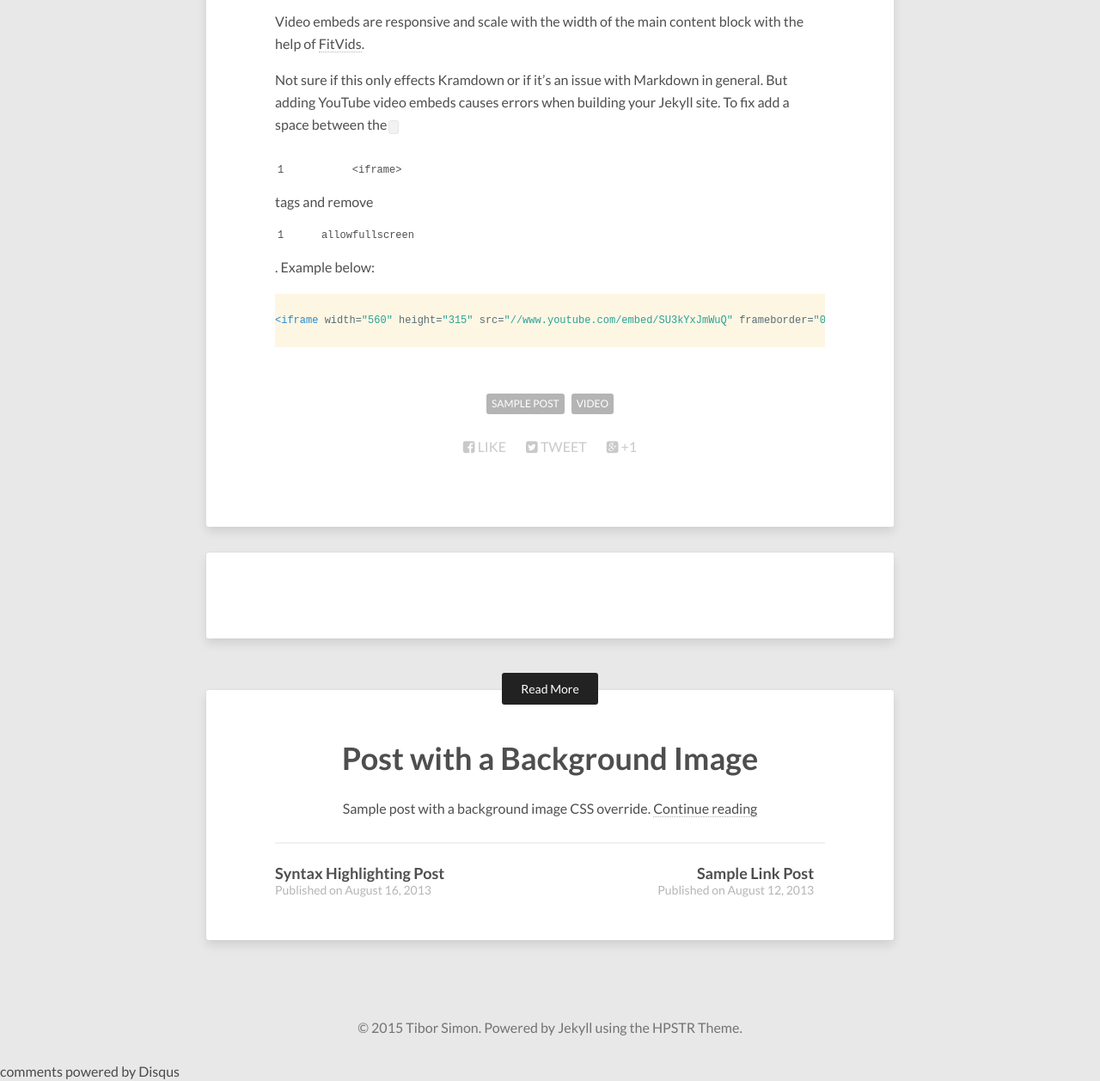
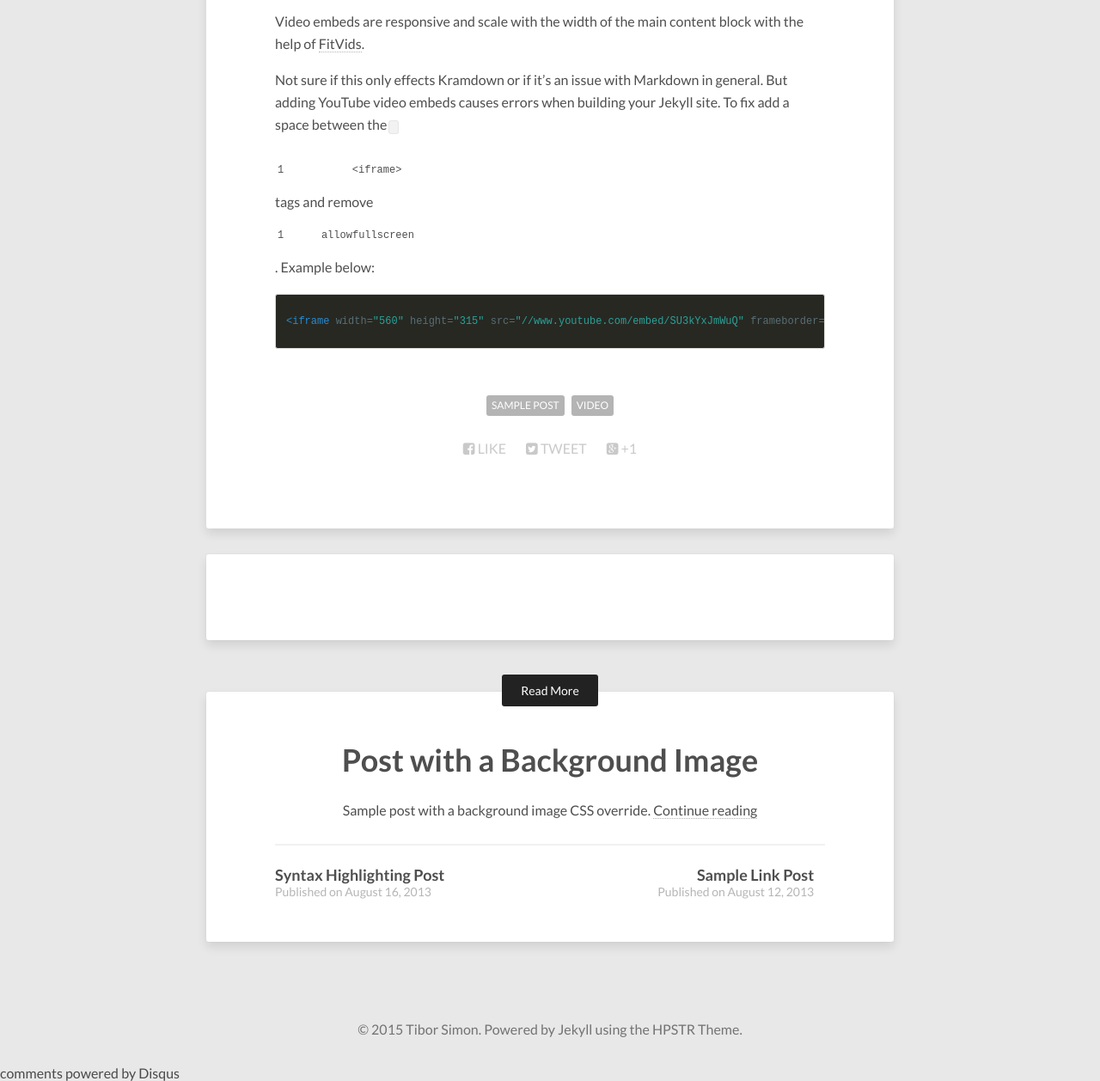
Before and after one commit to tiborsimon/tiborsimon.github.io, a Jekyll site: the page built from _posts/2013-06-25-video-post.md, in a window 1280 px wide, cut to the strip 605-1863 px from the top of the page. Shown: the whole strip at 86% size. Built offline with Jekyll 4.4.1, drawn with Linux system fonts in a browser that asks for light colours; nearby versions of some CDN libraries; comment, search, counter and statistics services are not loaded.

Commit message:
Solarized changed

```diff
--- a/_sass/_pygments.scss
+++ b/_sass/_pygments.scss
@@ -1,87 +1,83 @@
-/* Solarized Light
-
-For use with Jekyll and Pygments
-
-http://ethanschoonover.com/solarized
-
-SOLARIZED HEX      ROLE
---------- -------- ------------------------------------------
-base01    #586e75  body text / default code / primary content
-base1     #93a1a1  comments / secondary content
-base3     #fdf6e3  background
-orange    #cb4b16  constants
-red       #dc322f  regex, special keywords
-blue      #268bd2  reserved keywords
-cyan      #2aa198  strings, numbers
-green     #859900  operators, other keywords
-*/
-
-.highlight { background-color: #fdf6e3; color: #586e75 }
-.highlight .c { color: #93a1a1 } /* Comment */
-.highlight .err { color: #586e75 } /* Error */
-.highlight .g { color: #586e75 } /* Generic */
-.highlight .k { color: #859900 } /* Keyword */
-.highlight .l { color: #586e75 } /* Literal */
-.highlight .n { color: #586e75 } /* Name */
-.highlight .o { color: #859900 } /* Operator */
-.highlight .x { color: #cb4b16 } /* Other */
-.highlight .p { color: #586e75 } /* Punctuation */
-.highlight .cm { color: #93a1a1 } /* Comment.Multiline */
-.highlight .cp { color: #859900 } /* Comment.Preproc */
-.highlight .c1 { color: #93a1a1 } /* Comment.Single */
-.highlight .cs { color: #859900 } /* Comment.Special */
-.highlight .gd { color: #2aa198 } /* Generic.Deleted */
-.highlight .ge { color: #586e75; font-style: italic } /* Generic.Emph */
-.highlight .gr { color: #dc322f } /* Generic.Error */
-.highlight .gh { color: #cb4b16 } /* Generic.Heading */
-.highlight .gi { color: #859900 } /* Generic.Inserted */
-.highlight .go { color: #586e75 } /* Generic.Output */
-.highlight .gp { color: #586e75 } /* Generic.Prompt */
-.highlight .gs { color: #586e75; font-weight: bold } /* Generic.Strong */
-.highlight .gu { color: #cb4b16 } /* Generic.Subheading */
-.highlight .gt { color: #586e75 } /* Generic.Traceback */
-.highlight .kc { color: #cb4b16 } /* Keyword.Constant */
-.highlight .kd { color: #268bd2 } /* Keyword.Declaration */
-.highlight .kn { color: #859900 } /* Keyword.Namespace */
-.highlight .kp { color: #859900 } /* Keyword.Pseudo */
-.highlight .kr { color: #268bd2 } /* Keyword.Reserved */
-.highlight .kt { color: #dc322f } /* Keyword.Type */
-.highlight .ld { color: #586e75 } /* Literal.Date */
-.highlight .m { color: #2aa198 } /* Literal.Number */
-.highlight .s { color: #2aa198 } /* Literal.String */
-.highlight .na { color: #586e75 } /* Name.Attribute */
-.highlight .nb { color: #B58900 } /* Name.Builtin */
-.highlight .nc { color: #268bd2 } /* Name.Class */
-.highlight .no { color: #cb4b16 } /* Name.Constant */
-.highlight .nd { color: #268bd2 } /* Name.Decorator */
-.highlight .ni { color: #cb4b16 } /* Name.Entity */
-.highlight .ne { color: #cb4b16 } /* Name.Exception */
-.highlight .nf { color: #268bd2 } /* Name.Function */
-.highlight .nl { color: #586e75 } /* Name.Label */
-.highlight .nn { color: #586e75 } /* Name.Namespace */
-.highlight .nx { color: #586e75 } /* Name.Other */
-.highlight .py { color: #586e75 } /* Name.Property */
-.highlight .nt { color: #268bd2 } /* Name.Tag */
-.highlight .nv { color: #268bd2 } /* Name.Variable */
-.highlight .ow { color: #859900 } /* Operator.Word */
-.highlight .w { color: #586e75 } /* Text.Whitespace */
-.highlight .mf { color: #2aa198 } /* Literal.Number.Float */
-.highlight .mh { color: #2aa198 } /* Literal.Number.Hex */
-.highlight .mi { color: #2aa198 } /* Literal.Number.Integer */
-.highlight .mo { color: #2aa198 } /* Literal.Number.Oct */
-.highlight .sb { color: #93a1a1 } /* Literal.String.Backtick */
-.highlight .sc { color: #2aa198 } /* Literal.String.Char */
-.highlight .sd { color: #586e75 } /* Literal.String.Doc */
-.highlight .s2 { color: #2aa198 } /* Literal.String.Double */
-.highlight .se { color: #cb4b16 } /* Literal.String.Escape */
-.highlight .sh { color: #586e75 } /* Literal.String.Heredoc */
-.highlight .si { color: #2aa198 } /* Literal.String.Interpol */
-.highlight .sx { color: #2aa198 } /* Literal.String.Other */
-.highlight .sr { color: #dc322f } /* Literal.String.Regex */
-.highlight .s1 { color: #2aa198 } /* Literal.String.Single */
-.highlight .ss { color: #2aa198 } /* Literal.String.Symbol */
-.highlight .bp { color: #268bd2 } /* Name.Builtin.Pseudo */
-.highlight .vc { color: #268bd2 } /* Name.Variable.Class */
-.highlight .vg { color: #268bd2 } /* Name.Variable.Global */
-.highlight .vi { color: #268bd2 } /* Name.Variable.Instance */
-.highlight .il { color: #2aa198 } /* Literal.Number.Integer.Long */
+	.highlight {
+	margin-bottom: 1.5em;
+	@include font(12);
+	color: #d0d0d0;
+	border: 1px solid darken($body-color, 5);
+	background-color: #272822;
+	@include rounded(3px);
+	pre {
+		position: relative;
+		margin: 0;
+		padding: 1em;
+	}
+	.lineno { padding-right: 24px; color: #8f908a;}
+	.hll { background-color: #49483e }
+	    .c { color: #93a1a1 } /* Comment */
+    .err { color: #586e75 } /* Error */
+    .g { color: #586e75 } /* Generic */
+    .k { color: #859900 } /* Keyword */
+    .l { color: #586e75 } /* Literal */
+    .n { color: #586e75 } /* Name */
+    .o { color: #859900 } /* Operator */
+    .x { color: #cb4b16 } /* Other */
+    .p { color: #586e75 } /* Punctuation */
+    .cm { color: #93a1a1 } /* Comment.Multiline */
+    .cp { color: #859900 } /* Comment.Preproc */
+    .c1 { color: #93a1a1 } /* Comment.Single */
+    .cs { color: #859900 } /* Comment.Special */
+    .gd { color: #2aa198 } /* Generic.Deleted */
+    .ge { color: #586e75; font-style: italic } /* Generic.Emph */
+    .gr { color: #dc322f } /* Generic.Error */
+    .gh { color: #cb4b16 } /* Generic.Heading */
+    .gi { color: #859900 } /* Generic.Inserted */
+    .go { color: #586e75 } /* Generic.Output */
+    .gp { color: #586e75 } /* Generic.Prompt */
+    .gs { color: #586e75; font-weight: bold } /* Generic.Strong */
+    .gu { color: #cb4b16 } /* Generic.Subheading */
+    .gt { color: #586e75 } /* Generic.Traceback */
+    .kc { color: #cb4b16 } /* Keyword.Constant */
+    .kd { color: #268bd2 } /* Keyword.Declaration */
+    .kn { color: #859900 } /* Keyword.Namespace */
+    .kp { color: #859900 } /* Keyword.Pseudo */
+    .kr { color: #268bd2 } /* Keyword.Reserved */
+    .kt { color: #dc322f } /* Keyword.Type */
+    .ld { color: #586e75 } /* Literal.Date */
+    .m { color: #2aa198 } /* Literal.Number */
+    .s { color: #2aa198 } /* Literal.String */
+    .na { color: #586e75 } /* Name.Attribute */
+    .nb { color: #B58900 } /* Name.Builtin */
+    .nc { color: #268bd2 } /* Name.Class */
+    .no { color: #cb4b16 } /* Name.Constant */
+    .nd { color: #268bd2 } /* Name.Decorator */
+    .ni { color: #cb4b16 } /* Name.Entity */
+    .ne { color: #cb4b16 } /* Name.Exception */
+    .nf { color: #268bd2 } /* Name.Function */
+    .nl { color: #586e75 } /* Name.Label */
+    .nn { color: #586e75 } /* Name.Namespace */
+    .nx { color: #586e75 } /* Name.Other */
+    .py { color: #586e75 } /* Name.Property */
+    .nt { color: #268bd2 } /* Name.Tag */
+    .nv { color: #268bd2 } /* Name.Variable */
+    .ow { color: #859900 } /* Operator.Word */
+    .w { color: #586e75 } /* Text.Whitespace */
+    .mf { color: #2aa198 } /* Literal.Number.Float */
+    .mh { color: #2aa198 } /* Literal.Number.Hex */
+    .mi { color: #2aa198 } /* Literal.Number.Integer */
+    .mo { color: #2aa198 } /* Literal.Number.Oct */
+    .sb { color: #93a1a1 } /* Literal.String.Backtick */
+    .sc { color: #2aa198 } /* Literal.String.Char */
+    .sd { color: #586e75 } /* Literal.String.Doc */
+    .s2 { color: #2aa198 } /* Literal.String.Double */
+    .se { color: #cb4b16 } /* Literal.String.Escape */
+    .sh { color: #586e75 } /* Literal.String.Heredoc */
+    .si { color: #2aa198 } /* Literal.String.Interpol */
+    .sx { color: #2aa198 } /* Literal.String.Other */
+    .sr { color: #dc322f } /* Literal.String.Regex */
+    .s1 { color: #2aa198 } /* Literal.String.Single */
+    .ss { color: #2aa198 } /* Literal.String.Symbol */
+    .bp { color: #268bd2 } /* Name.Builtin.Pseudo */
+    .vc { color: #268bd2 } /* Name.Variable.Class */
+    .vg { color: #268bd2 } /* Name.Variable.Global */
+    .vi { color: #268bd2 } /* Name.Variable.Instance */
+    .il { color: #2aa198 } /* Literal.Number.Integer.Long */
+}
```
